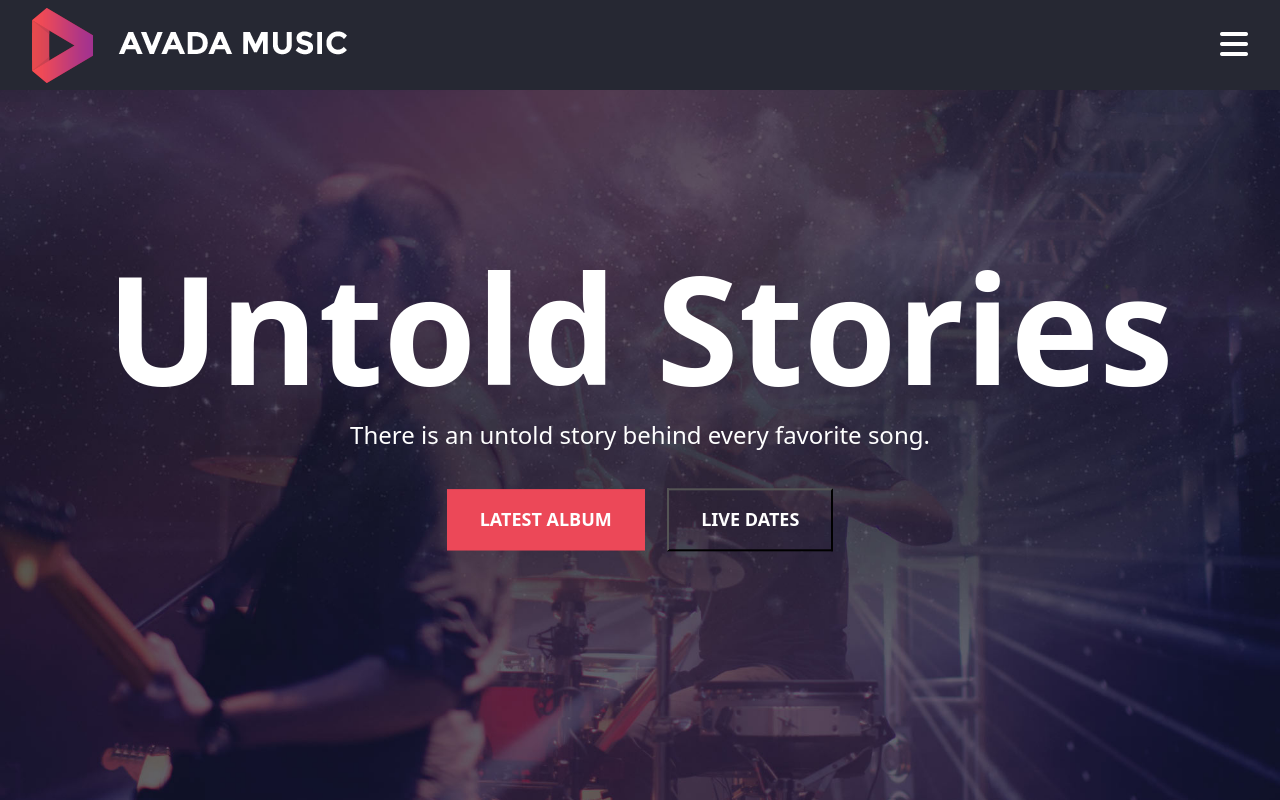
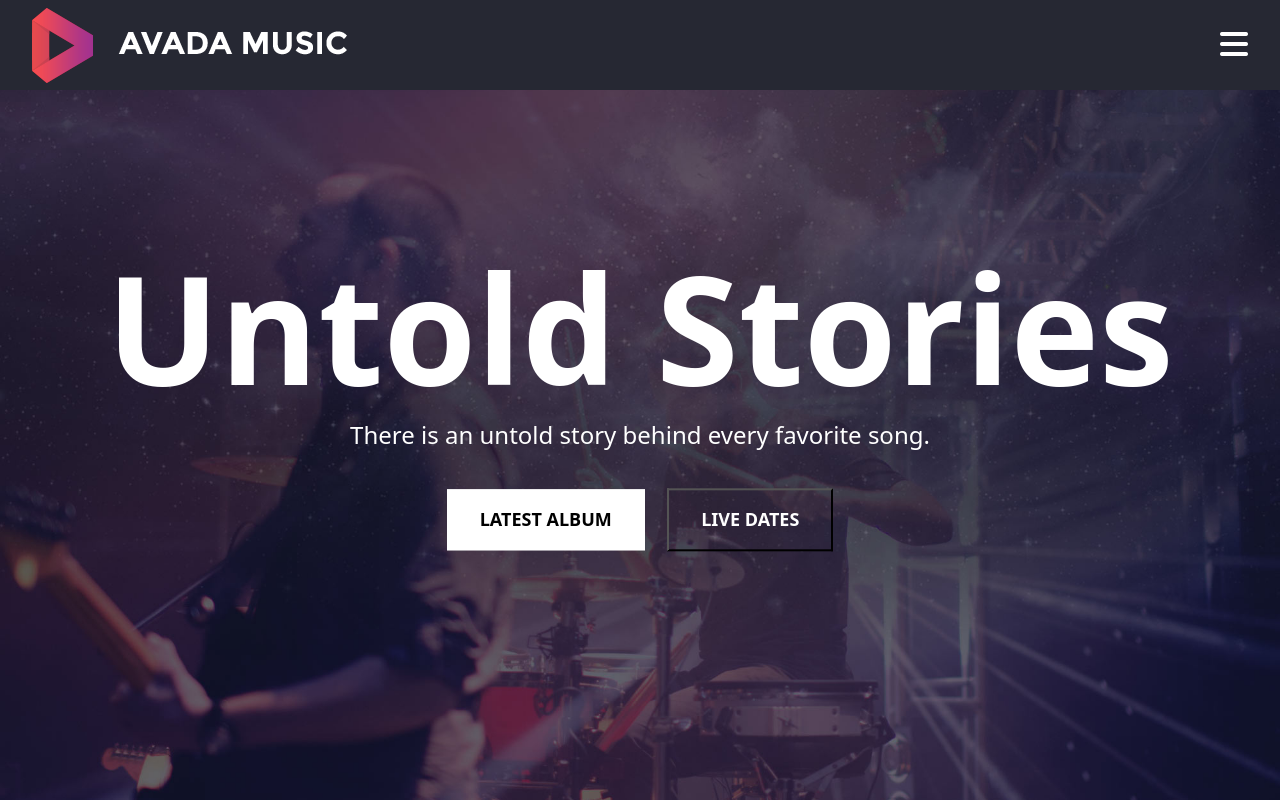
Before and after one commit to Ericson-Manalo/proj-html-vuejs, a Vue app: page / in a window 1280 px wide. In both pictures the pointer is over the button "LATEST ALBUM". Shown: the top 800 px of the page. Built offline with nearby package versions, Linux system fonts and the light colour scheme.

Commit message:
put hover on the two buttons in header

```diff
--- a/src/components/AppHeader.vue
+++ b/src/components/AppHeader.vue
@@ -98,6 +98,14 @@ export default {
         border: 1px solid $red;
     }
 
+    .btn-latest-album:hover,
+    .btn-live-dates:hover
+    {
+            background-color: white;
+            color: black;
+            border: 1px solid white;
+        }
+
     .btn-live-dates{
         background-color: transparent;
     }
```
